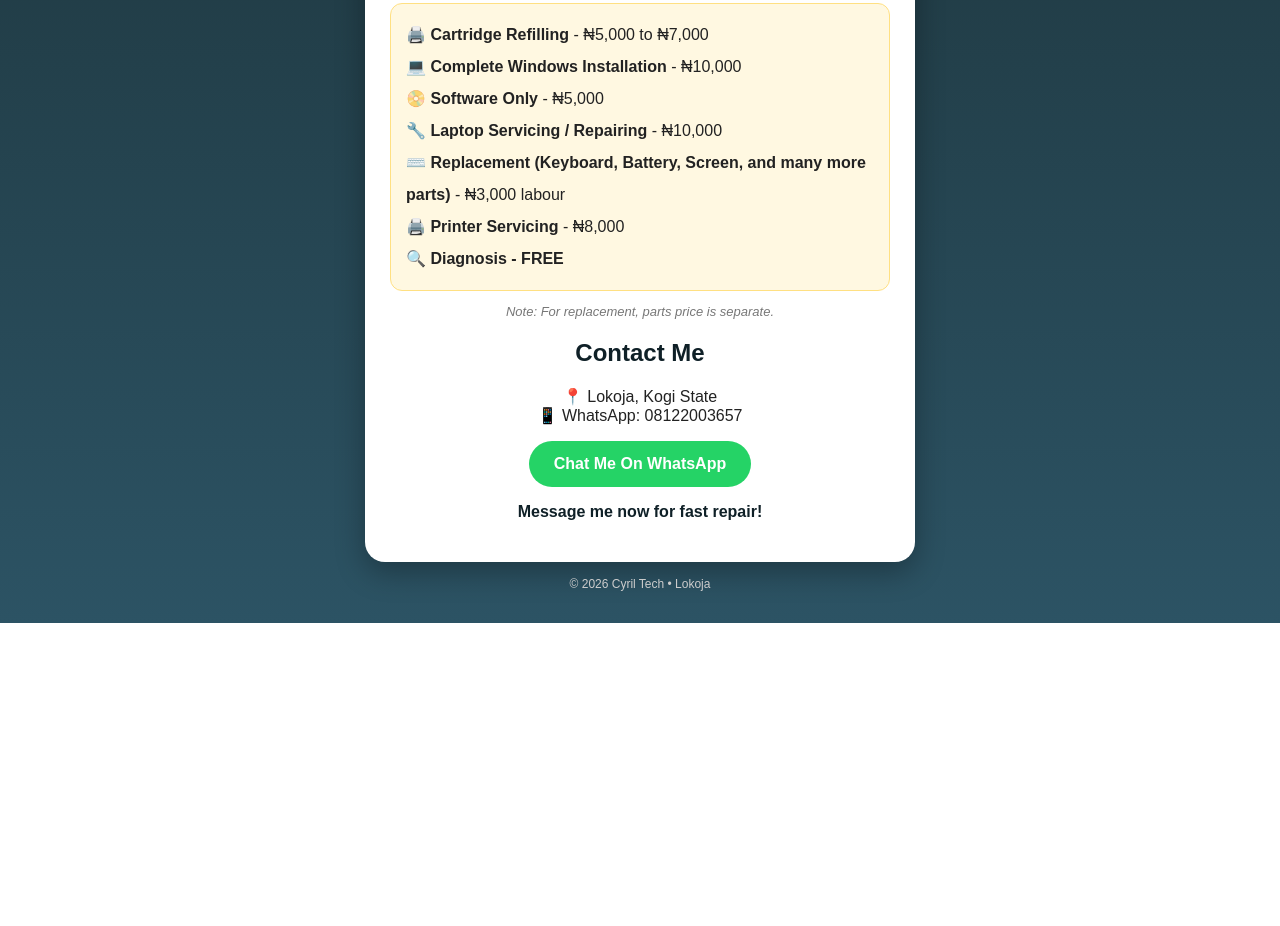
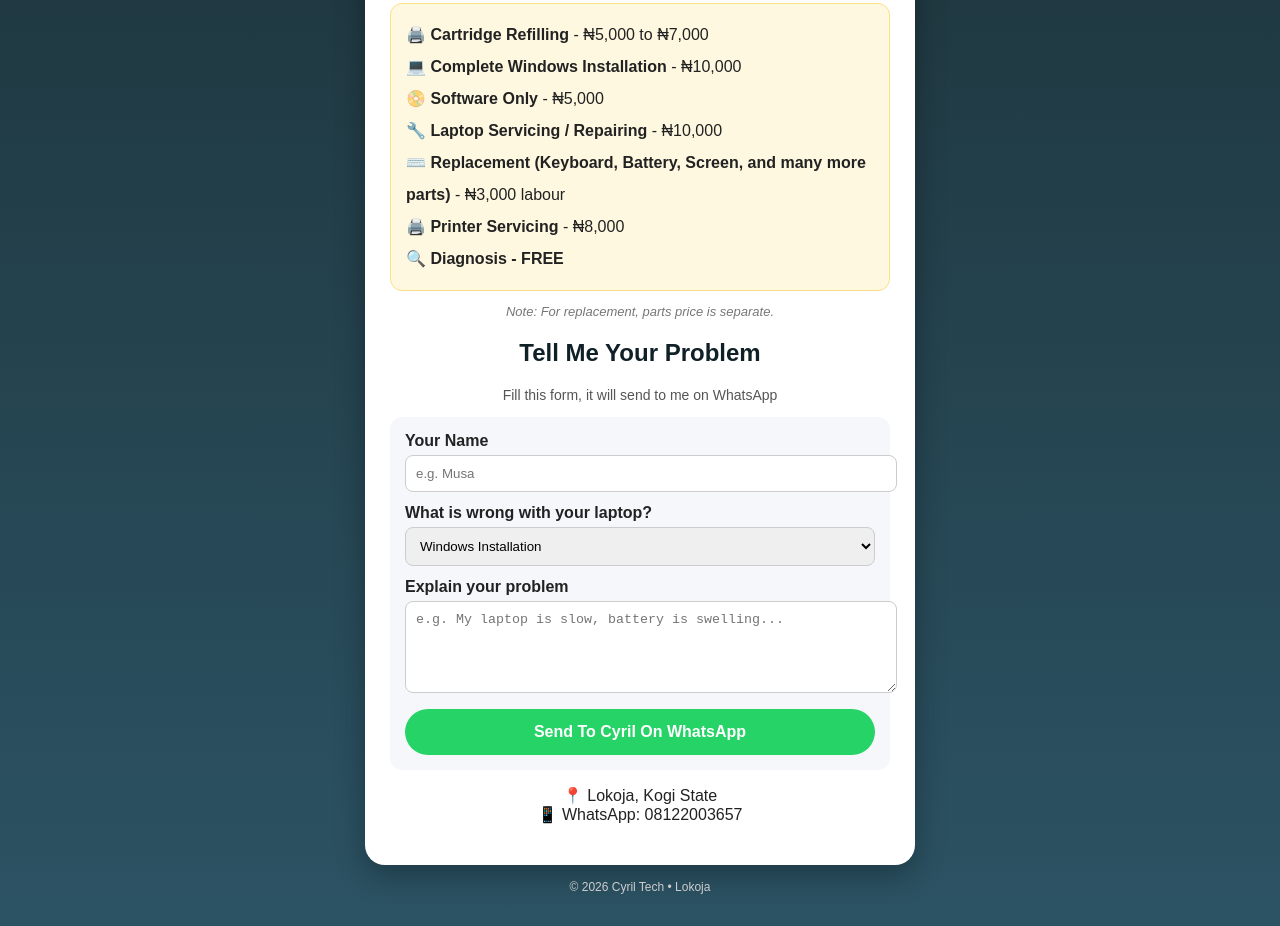
Before and after one commit to ojochegbecyril66-hub/Cyril-Tech-, a plain HTML site: page index.html in a window 1280 px wide. Shown: the part 867-1793 px from the top of the page. Before the commit the page ends 1490 px from the top, so only its background shows below. Drawn offline with Linux system fonts and the light colour scheme.

Commit message:
Update index.html

```diff
--- a/index.html
+++ b/index.html
@@ -12,7 +12,7 @@
 
 <h1 style="color:#0f2027; margin-bottom:5px;">Cyril Tech</h1>
 <p style="color:#555; margin-top:0;">Hi, I'm Cyril — I fix laptops for FULokoja students and other people</p>
-<p style="background:#e8f5e9; color:#1b5e20; padding:8px; border-radius:10px; font-weight:bold;">Fast • Affordable • And • Trusted </p>
+<p style="background:#e8f5e9; color:#1b5e20; padding:8px; border-radius:10px; font-weight:bold;">Fast • Affordable • Trusted in Lokoja</p>
 
 <h2 style="color:#0f2027; border-bottom:2px solid #2c5364; display:inline-block;">What I Do</h2>
 <p style="text-align:left; line-height:1.8; background:#f5f7fa; padding:15px; border-radius:12px;">
@@ -36,16 +36,46 @@
 </div>
 <p style="font-size:13px; color:#777;"><i>Note: For replacement, parts price is separate.</i></p>
 
-<h2 style="color:#0f2027;">Contact Me</h2>
+<h2 style="color:#0f2027;">Tell Me Your Problem</h2>
+<p style="color:#555; font-size:14px;">Fill this form, it will send to me on WhatsApp</p>
+
+<form onsubmit="sendWhatsApp(event)" style="text-align:left; background:#f5f7fa; padding:15px; border-radius:12px;">
+<label><b>Your Name</b></label><br>
+<input id="name" type="text" placeholder="e.g. Musa" required style="width:100%; padding:10px; margin:5px 0 12px 0; border-radius:8px; border:1px solid #ccc;"><br>
+
+<label><b>What is wrong with your laptop?</b></label><br>
+<select id="problem" style="width:100%; padding:10px; margin:5px 0 12px 0; border-radius:8px; border:1px solid #ccc;">
+<option>Windows Installation</option>
+<option>Software Installation</option>
+<option>Laptop Servicing / Repairing</option>
+<option>Cartridge Refilling</option>
+<option>Printer Servicing</option>
+<option>Keyboard / Battery / Screen Replacement</option>
+<option>Other Problem</option>
+</select><br>
+
+<label><b>Explain your problem</b></label><br>
+<textarea id="details" placeholder="e.g. My laptop is slow, battery is swelling..." style="width:100%; padding:10px; margin:5px 0 12px 0; border-radius:8px; border:1px solid #ccc; height:70px;"></textarea><br>
+
+<button type="submit" style="background:#25D366; color:white; padding:14px; width:100%; border:none; border-radius:30px; font-weight:bold; font-size:16px;">Send To Cyril On WhatsApp</button>
+</form>
+
+<script>
+function sendWhatsApp(e){
+e.preventDefault();
+var name = document.getElementById('name').value;
+var problem = document.getElementById('problem').value;
+var details = document.getElementById('details').value;
+var msg = "Hello Cyril, my name is " + name + ". My problem is: " + problem + ". Details: " + details;
+window.open("https://wa.me/2348122003657?text=" + encodeURIComponent(msg), "_blank");
+}
+</script>
+
 <p>📍 Lokoja, Kogi State<br>📱 WhatsApp: 08122003657</p>
-
-<p><a href="https://wa.me/2348122003657" style="background:#25D366; color:white; padding:14px 25px; text-decoration:none; border-radius:30px; font-weight:bold; display:inline-block;">Chat Me On WhatsApp</a></p>
-
-<p style="font-weight:bold; color:#0f2027;">Message me now for fast repair!</p>
 
 </div>
 
 <p style="font-size:12px; color:#ccc; margin-top:15px;">© 2026 Cyril Tech • Lokoja</p>
 
 </body>
-                                                                                       </html>
+  </html>
```
